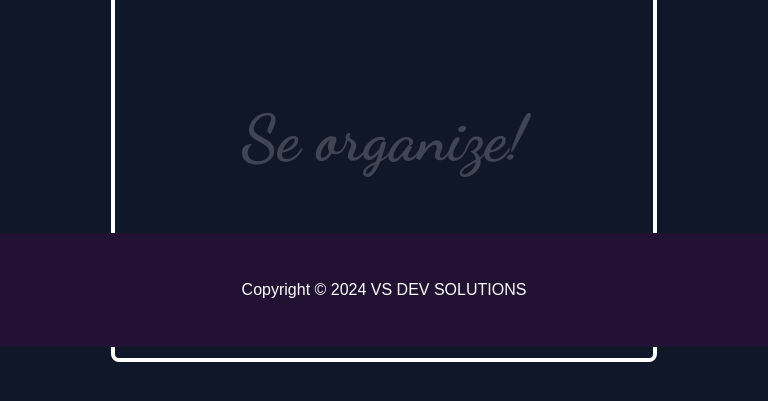
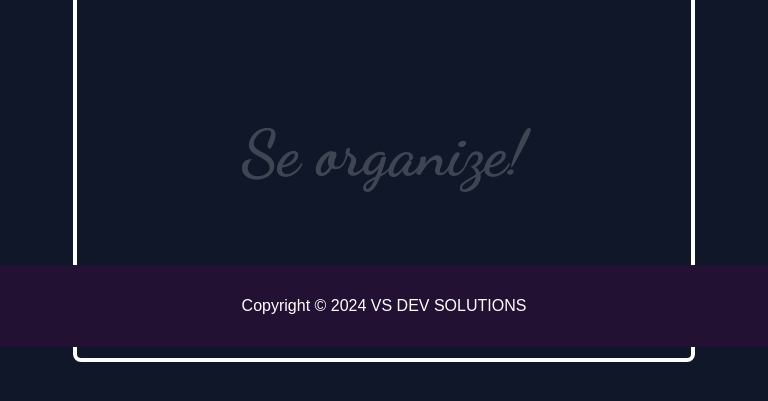
Before and after one commit to bryansilvacm/VS-LIST, a plain HTML site: page index.html in a window 768 px wide. Shown: the part 453-854 px from the top of the page. Drawn offline with Linux system fonts and the light colour scheme.

Commit message:
Update style.css

```diff
--- a/style.css
+++ b/style.css
@@ -198,11 +198,11 @@ footer {
     width: 100%;
   }
   main {
-    width: 70%;
+    width: 80%;
     margin: 40% auto;
   }
   footer {
-    padding: 3rem 0;
+    padding: 2rem 0;
     font-size: 1rem;
   }
 }
```
